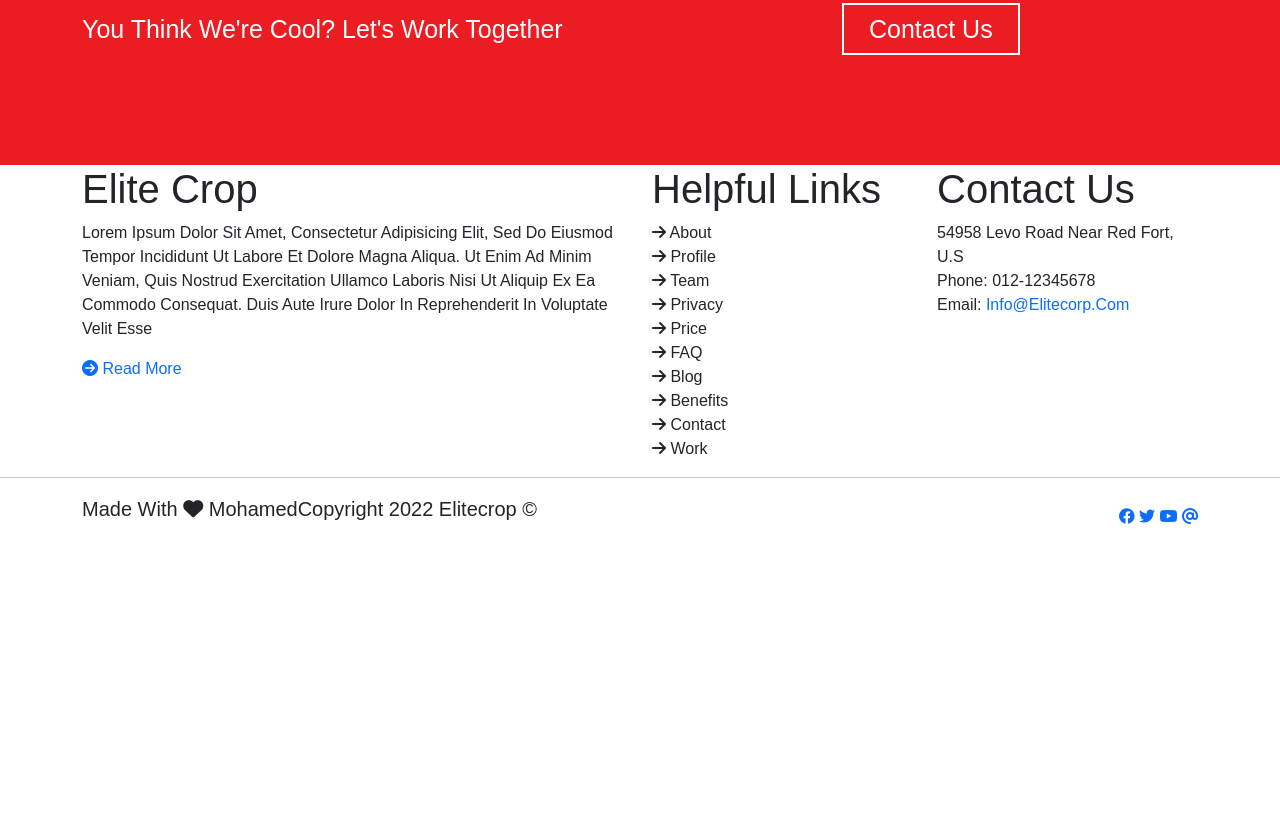
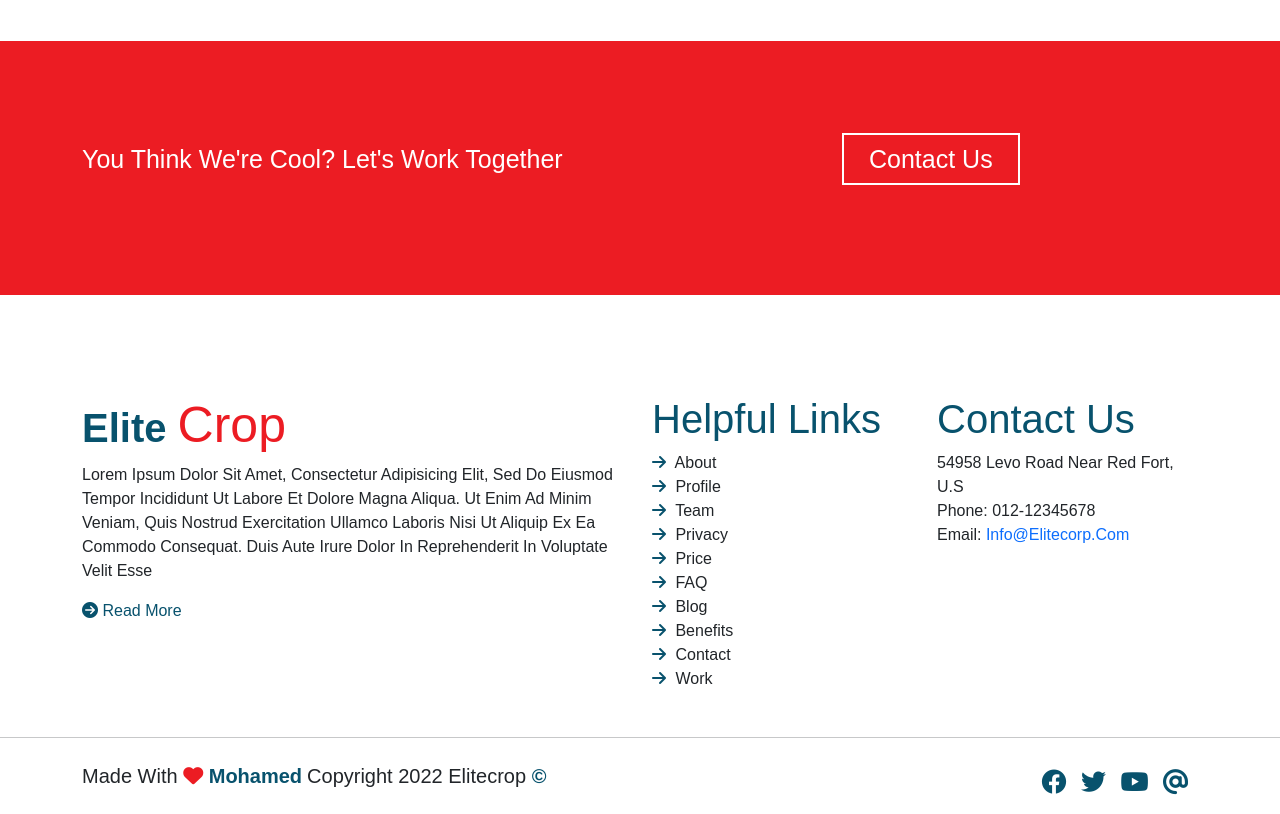
Before and after one commit to mohamedCleanCode/Elitecrop, a plain HTML site: page index.html in a window 1280 px wide. Shown: the part 4977-5791 px from the top of the page. Before the commit the page ends 5517 px from the top, so only its background shows below. Drawn offline with Linux system fonts and the light colour scheme.

Commit message:
Edit css file
add some style

```diff
--- a/css/style.css
+++ b/css/style.css
@@ -386,3 +386,52 @@ body {
   color: white;
 }
 /* End Contact  */
+/* Start Info  */
+.info {
+  padding: 100px 0 30px;
+}
+.info .content h1 {
+  font-weight: bold;
+  color: var(--first-color);
+}
+.info .content h1 span {
+  color: var(--second-color);
+  font-weight: normal;
+  font-size: 50px;
+}
+.info .content a {
+  color: var(--first-color);
+}
+.info .content a:hover {
+  text-decoration: underline;
+}
+.info .col-lg-3:nth-child(2) h1,
+.info .col-lg-3:last-child h1 {
+  color: var(--first-color);
+}
+.info .col-lg-3 i {
+  color: var(--first-color);
+  margin-right: 5px;
+}
+/* End Info  */
+
+/* Start footer  */
+.footer .copy i {
+  color: var(--second-color);
+}
+.footer .copy span {
+  color: var(--first-color);
+  font-weight: bold;
+}
+.footer .copy p:last-child {
+  margin-left: 5px;
+}
+.footer .container {
+  height: 60px;
+}
+.footer .icon a i {
+  font-size: 25px;
+  margin-right: 10px;
+  color: var(--first-color);
+}
+/* End footer  */
```
